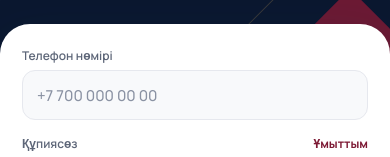
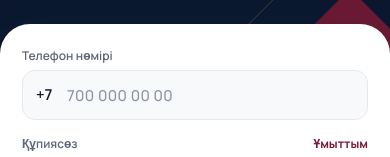
Before and after one commit to zhambyl14/nur_karim, a Next.js app: page /login in a window 390 px wide. Shown: the part 174-331 px from the top of the page. Built offline with nearby package versions, Linux system fonts and the light colour scheme; no server answers; the database is empty.

Commit message:
Phone field: fixed +7 prefix, max 10 digits, paste of any common format

```diff
--- a/src/components/ui/interactive.tsx
+++ b/src/components/ui/interactive.tsx
@@ -5,7 +5,6 @@ import { Check, Copy, Eye, EyeOff } from "lucide-react";
 import { toast } from "sonner";
 import { create } from "zustand";
 import { cn } from "@/lib/utils";
-import { formatPhoneInput } from "@/lib/phone";
 import { useI18n } from "@/lib/i18n/client";
 import { Button } from "./button";
 import { Input, type InputProps } from "./field";
@@ -198,29 +197,57 @@ export function CopyButton({
 /* ---------------------------------------------------------------------------
    Phone input: formats as +7 747 400 53 47 while typing
    --------------------------------------------------------------------------- */
+/**
+ * Kazakhstan phone field: a fixed, non-removable "+7" prefix and up to 10
+ * digits after it. Pasting a full number in any common form (8 771…, +7 771…,
+ * 7771…, 771…) keeps the right 10 digits. The value passed to onChange is
+ * "+7 771 494 02 78" (or "" when empty), which normalizePhone understands.
+ */
 export function PhoneInput({
   value,
   onChange,
+  className,
   ...props
-}: Omit<InputProps, "value" | "onChange" | "type"> & {
+}: Omit<InputProps, "value" | "onChange" | "type" | "leftSlot"> & {
   value: string;
   onChange: (value: string) => void;
 }) {
   return (
     <Input
       type="tel"
-      inputMode="tel"
-      autoComplete="tel"
-      placeholder="+7 700 000 00 00"
-      value={value}
-      onChange={(e) => onChange(e.target.value === "" ? "" : formatPhoneInput(e.target.value))}
-      onFocus={(e) => {
-        if (!value) onChange("+7 ");
-        props.onFocus?.(e);
+      inputMode="numeric"
+      autoComplete="tel-national"
+      placeholder="700 000 00 00"
+      leftSlot={<span className="text-[15px] font-semibold text-ink">+7</span>}
+      className={cn("pl-11 tracking-wide", className)}
+      value={phoneNational(value)}
+      onChange={(e) => {
+        const national = phoneNational(e.target.value, phoneNational(value));
+        onChange(national ? `+7 ${national}` : "");
       }}
       {...props}
     />
   );
+}
+
+/**
+ * The 10 national digits of a phone, grouped "771 494 02 78".
+ * With `previous` the input is raw text typed or pasted into the field.
+ */
+function phoneNational(input: string, previous?: string): string {
+  let d = (input ?? "").replace(/\D/g, "");
+  if (previous === undefined) {
+    // stored form "+7 771 …" or "8771…": drop the country code
+    if (/^\s*\+7/.test(input ?? "") || (d.length > 10 && (d.startsWith("7") || d.startsWith("8")))) d = d.slice(1);
+  } else if (d.length > 10) {
+    const prev = previous.replace(/\D/g, "");
+    if (prev.length === 10 && d.startsWith(prev)) d = prev; // already full: ignore extra digits
+    else if (d.length === 11 && (d.startsWith("7") || d.startsWith("8"))) d = d.slice(1); // 8771… / 7771… / +7771…
+  }
+  // Kazakh numbers after +7 start with 7; a leading 8 is the habitual "8 771…" prefix.
+  if (previous !== undefined && d.startsWith("8")) d = d.slice(1);
+  d = d.slice(0, 10);
+  return [d.slice(0, 3), d.slice(3, 6), d.slice(6, 8), d.slice(8, 10)].filter(Boolean).join(" ");
 }
 
 /* ---------------------------------------------------------------------------
```
